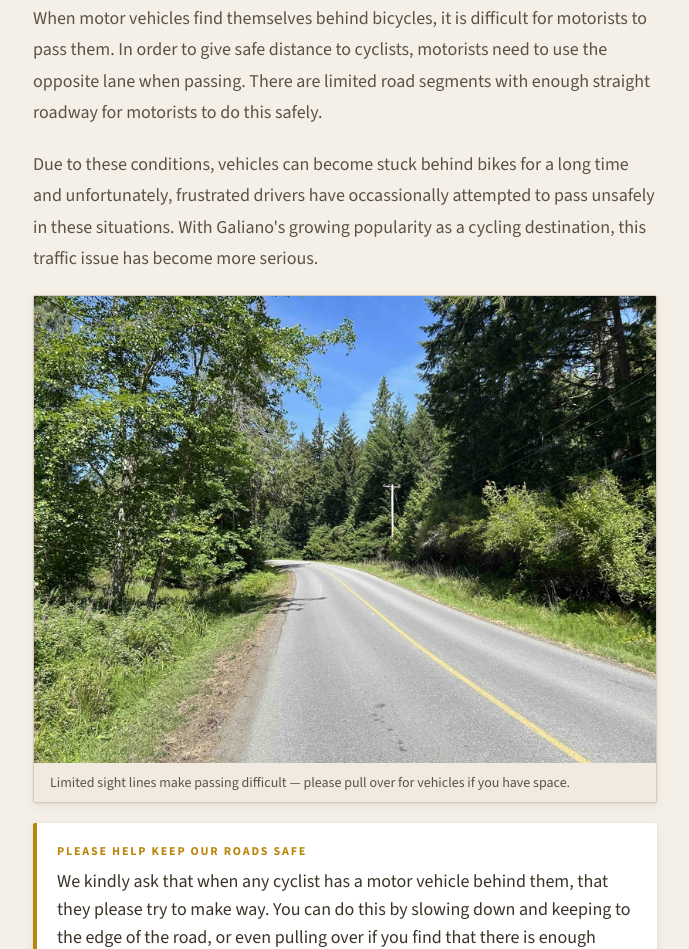
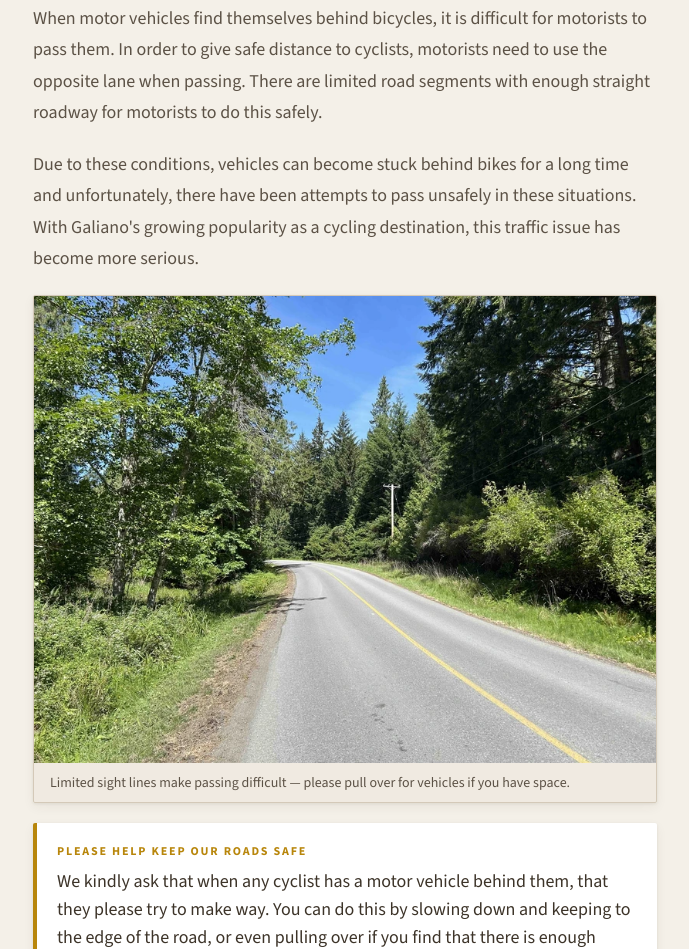
Before and after one commit to EricMorrisonDev/Galiano_Cycling_Safety, a website: page index.html in a window 1280 px wide. Shown: the part 1378-2327 px from the top of the page, without its empty margins (295-984 px from the left). Drawn offline with nearby package versions, Linux system fonts and the light colour scheme.

Commit message:
tweaked more wording

```diff
--- a/index.html
+++ b/index.html
@@ -94,7 +94,7 @@
 
         <p>
           Due to these conditions, vehicles can become stuck behind bikes for a long time and unfortunately,
-          frustrated drivers have occassionally attempted to pass unsafely in these situations.
+          there have been attempts to pass unsafely in these situations.
           With Galiano's growing popularity as a cycling destination, this traffic issue has become more serious.
         </p>
 
```
